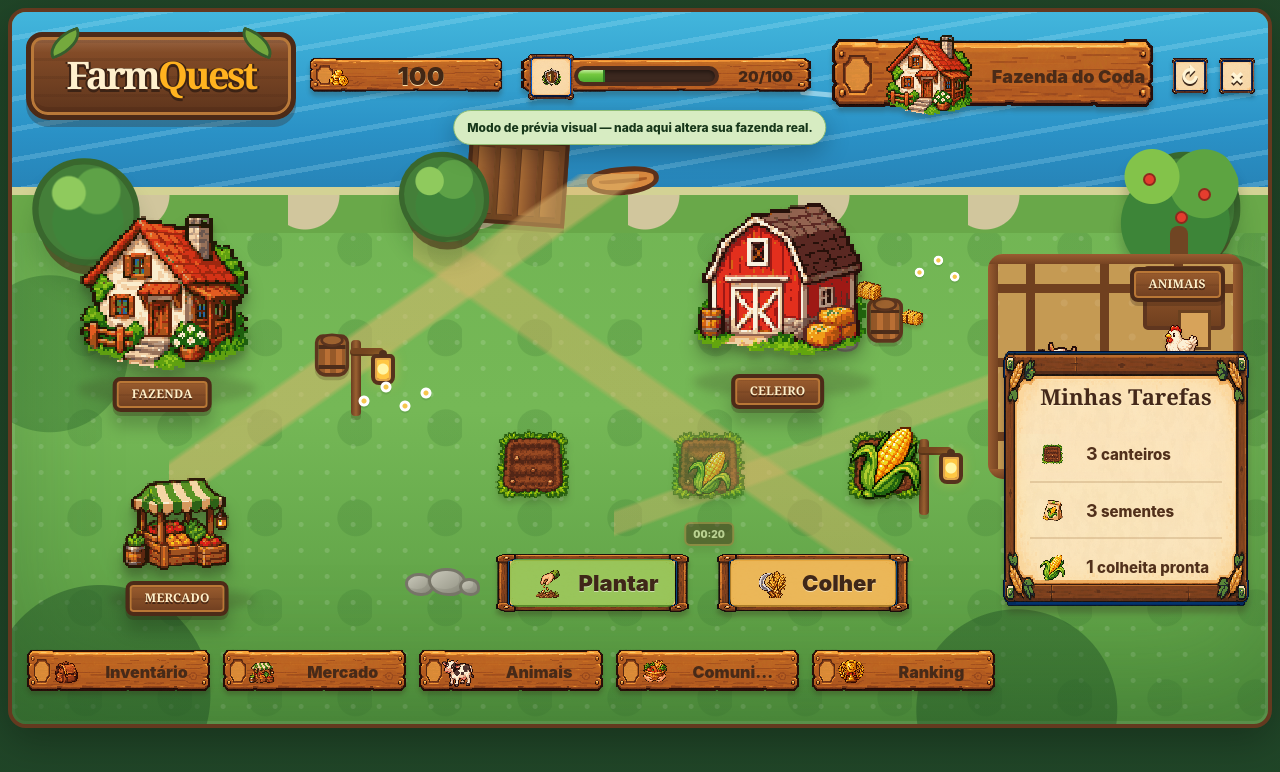
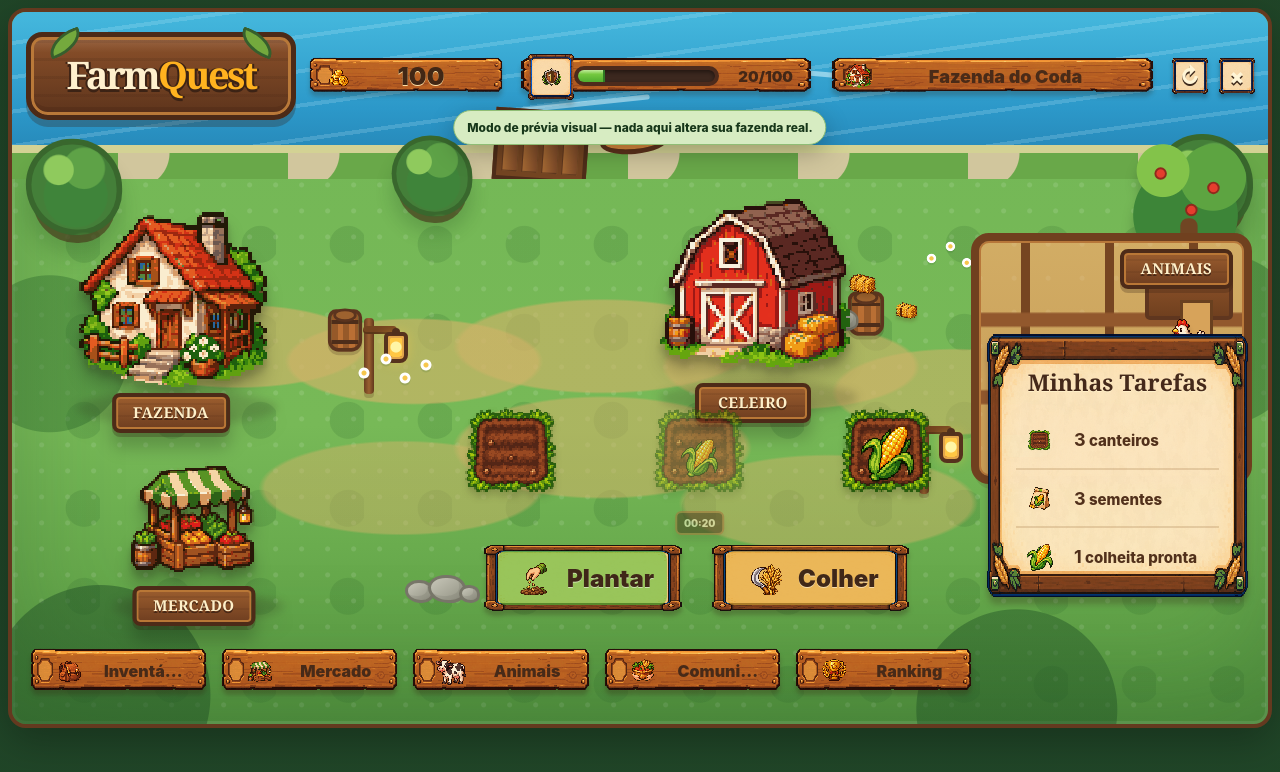
Before and after one commit to inkcodatattoo/farmquest, a Next.js app in the folder apps/web/: page /preview in a window 1280 px wide. Shown: the top 772 px of the page. Built offline with nearby package versions, Linux system fonts and the light colour scheme.

Commit message:
feat: refine FarmQuest home composition from live preview

```diff
--- a/apps/web/app/pixel-art.css
+++ b/apps/web/app/pixel-art.css
@@ -1258,3 +1258,292 @@
   .fq-lantern-left { left: 27%; }
   .fq-lantern-right { right: 27%; }
 }
+
+
+/* FarmQuest Home v1.2 — composição refinada após teste real */
+
+/* O primeiro teste real mostrou o cenário muito espalhado. Este passe aproxima
+   construções, reduz a água e transforma os caminhos em áreas orgânicas. */
+.fq-home-scene {
+  background:
+    radial-gradient(circle at 14% 65%, rgba(255,255,255,.11) 0 2px, transparent 3px) 0 0/26px 26px,
+    radial-gradient(circle at 82% 64%, rgba(52,111,46,.20) 0 18px, transparent 19px) 0 0/88px 88px,
+    linear-gradient(180deg, #73b756 0%, #77b957 58%, #579941 100%);
+}
+
+.fq-home-scene::before {
+  inset: 20% 0 9%;
+  background:
+    radial-gradient(ellipse 190px 62px at 18% 38%, rgba(217,179,106,.68) 0 65%, transparent 68%),
+    radial-gradient(ellipse 190px 64px at 32% 41%, rgba(217,179,106,.68) 0 65%, transparent 68%),
+    radial-gradient(ellipse 220px 70px at 47% 38%, rgba(217,179,106,.66) 0 65%, transparent 68%),
+    radial-gradient(ellipse 190px 64px at 62% 42%, rgba(217,179,106,.62) 0 65%, transparent 68%),
+    radial-gradient(ellipse 180px 64px at 75% 47%, rgba(217,179,106,.58) 0 65%, transparent 68%),
+    radial-gradient(ellipse 220px 76px at 47% 58%, rgba(217,179,106,.60) 0 65%, transparent 68%),
+    radial-gradient(ellipse 210px 70px at 31% 66%, rgba(217,179,106,.52) 0 65%, transparent 68%),
+    radial-gradient(ellipse 220px 72px at 65% 69%, rgba(217,179,106,.50) 0 65%, transparent 68%);
+  opacity: .88;
+}
+
+.fq-river {
+  height: 23.5%;
+  background:
+    repeating-linear-gradient(172deg, rgba(210,244,255,.18) 0 4px, transparent 4px 34px),
+    linear-gradient(180deg, #45b8dd 0%, #2c98c9 58%, #237faf 100%);
+  box-shadow: inset 0 -10px 18px rgba(15,91,123,.12);
+}
+
+.fq-river-bank {
+  bottom: -28px;
+  height: 62px;
+}
+
+.fq-pier {
+  left: 39%;
+  bottom: -3px;
+  width: 94px;
+  height: 72px;
+}
+
+.fq-boat {
+  left: 47%;
+  bottom: 25px;
+  width: 68px;
+  height: 25px;
+}
+
+.fq-tree-left { left: 1.5% !important; top: 18.5% !important; transform: scale(1.12); }
+.fq-tree-center { left: 30% !important; top: 17% !important; transform: scale(.94); }
+.fq-tree-right { right: 1.7% !important; top: 18% !important; transform: scale(1.14); }
+.fq-apple-tree { right: 1.2%; top: 16%; transform: scale(.96); }
+
+.fq-home-scene .fq-home-house {
+  left: 3% !important;
+  top: 21% !important;
+  width: 310px !important;
+  height: 310px !important;
+}
+
+.fq-home-scene .fq-home-barn {
+  left: 49% !important;
+  top: 20% !important;
+  width: 302px !important;
+  height: 302px !important;
+}
+
+.fq-home-scene .fq-home-market {
+  left: 5% !important;
+  bottom: 12.5% !important;
+  width: 238px !important;
+  height: 238px !important;
+}
+
+.fq-location-sign {
+  min-width: 116px;
+  padding: 8px 17px 9px;
+  font-size: 15px;
+}
+
+.fq-house-sign { bottom: 9px; }
+.fq-barn-sign { bottom: 7px; }
+.fq-market-sign { bottom: 9px; }
+
+.fq-home-animal-pen {
+  right: 2.5%;
+  top: 31.5%;
+  width: 305px;
+  height: 245px;
+  border-radius: 18px;
+  background:
+    radial-gradient(circle at 18% 24%, rgba(255,255,255,.07) 0 2px, transparent 3px) 0 0/34px 34px,
+    linear-gradient(180deg, #d2ad65, #c79b55);
+  box-shadow:
+    inset 0 0 0 4px rgba(104,64,31,.18),
+    0 8px 0 rgba(67,43,21,.12);
+}
+
+.fq-pen-fence {
+  inset: -3px;
+  border: 8px solid #70401f;
+  border-radius: 18px;
+  background:
+    linear-gradient(180deg, transparent 0 30%, #92582d 31% 36%, transparent 37% 63%, #92582d 64% 69%, transparent 70%),
+    repeating-linear-gradient(90deg, transparent 0 42px, #764521 42px 51px, transparent 51px 84px);
+  box-shadow: inset 0 0 0 2px #b7773a;
+}
+
+.fq-home-cow { left: 31px; top: 70px; width: 132px; height: 132px; }
+.fq-home-chicken { width: 66px; height: 66px; }
+.fq-home-chicken-a { right: 27px; top: 70px; }
+.fq-home-chicken-b { right: 77px; bottom: 30px; }
+
+.fq-coop {
+  right: 16px;
+  top: 17px;
+  width: 88px;
+  height: 67px;
+}
+
+.fq-water-trough {
+  left: 21px;
+  bottom: 19px;
+  width: 62px;
+  height: 32px;
+}
+
+.fq-animal-sign {
+  right: 16px;
+  top: 13px;
+  min-width: 98px;
+}
+
+.fq-home-plots {
+  left: 33%;
+  top: 48.5%;
+  width: 43.5%;
+  height: 182px;
+  gap: 15px;
+}
+
+.fq-home-plot::before {
+  inset: -3px;
+  transform: scale(1.08);
+}
+
+.fq-home-plot.is-planted .fq-home-plot-art {
+  width: 39%;
+  height: 39%;
+  transform: translateY(8px);
+}
+
+.fq-home-plot.is-ready .fq-home-plot-art {
+  width: 56%;
+  height: 56%;
+  transform: translateY(3px);
+}
+
+.fq-home-plot.is-rotten .fq-home-plot-art {
+  width: 52%;
+  height: 52%;
+}
+
+.fq-home-actions {
+  left: 37%;
+  bottom: 105px;
+  width: 35%;
+  gap: 16px;
+}
+
+.fq-panel-button {
+  min-height: 82px;
+  padding: 15px 35px;
+}
+
+.fq-panel-button .fq-pixel-icon {
+  width: 46px;
+  height: 46px;
+}
+
+.fq-panel-button strong {
+  font-size: 24px;
+}
+
+.fq-task-panel {
+  right: 13px;
+  bottom: 103px;
+  width: 300px;
+  min-height: 282px;
+  padding: 52px 36px 37px;
+}
+
+.fq-task-panel h2 {
+  font-size: 23px;
+  margin-bottom: 12px;
+}
+
+.fq-task-row {
+  min-height: 58px;
+  grid-template-columns: 50px 1fr;
+  font-size: 15px;
+}
+
+.fq-task-row .fq-pixel-icon {
+  width: 47px;
+  height: 47px;
+}
+
+.fq-home-nav {
+  left: 16px;
+  right: 322px;
+  bottom: 9px;
+  height: 88px;
+  gap: 10px;
+}
+
+.fq-home-nav button {
+  grid-template-columns: 54px 1fr;
+  padding: 8px 24px 8px 18px;
+  filter: drop-shadow(0 5px 2px rgba(47,29,16,.27));
+}
+
+.fq-home-nav button .fq-pixel-icon {
+  width: 46px;
+  height: 46px;
+}
+
+.fq-home-nav button strong {
+  font-size: 16px;
+}
+
+.fq-farm-name {
+  gap: 8px;
+  padding-left: 58px;
+}
+
+.fq-farm-name > .fq-pixel-icon {
+  position: absolute;
+  left: 13px;
+  width: 38px;
+  height: 38px;
+}
+
+.fq-farm-name > span {
+  min-width: 0;
+  overflow: hidden;
+  text-overflow: ellipsis;
+}
+
+.fq-lantern-left { left: 28%; top: 43%; }
+.fq-lantern-right { right: 27%; top: 57%; }
+.fq-barrel-house { left: 25%; top: 41.5%; }
+.fq-barrel-barn { left: 66.5%; top: 39%; }
+.fq-hay-one { left: 65.5%; top: 35%; }
+.fq-hay-two { left: 69%; top: 38.7%; }
+.fq-hay-three { left: 63.3%; top: 40.7%; }
+.fq-flowers-a { left: 27%; top: 47%; }
+.fq-flowers-b { right: 21%; top: 31%; }
+.fq-stones-a { left: 31%; bottom: 17%; }
+.fq-stones-b { right: 31%; top: 40%; }
+
+@media (max-width: 1350px) {
+  .fq-home-scene .fq-home-house {
+    left: 1.5% !important;
+    width: 280px !important;
+    height: 280px !important;
+  }
+  .fq-home-scene .fq-home-barn {
+    left: 48% !important;
+    width: 276px !important;
+    height: 276px !important;
+  }
+  .fq-home-animal-pen {
+    right: 1.5%;
+    width: 275px;
+  }
+  .fq-task-panel {
+    width: 275px;
+  }
+  .fq-home-nav {
+    right: 294px;
+  }
+}
```
